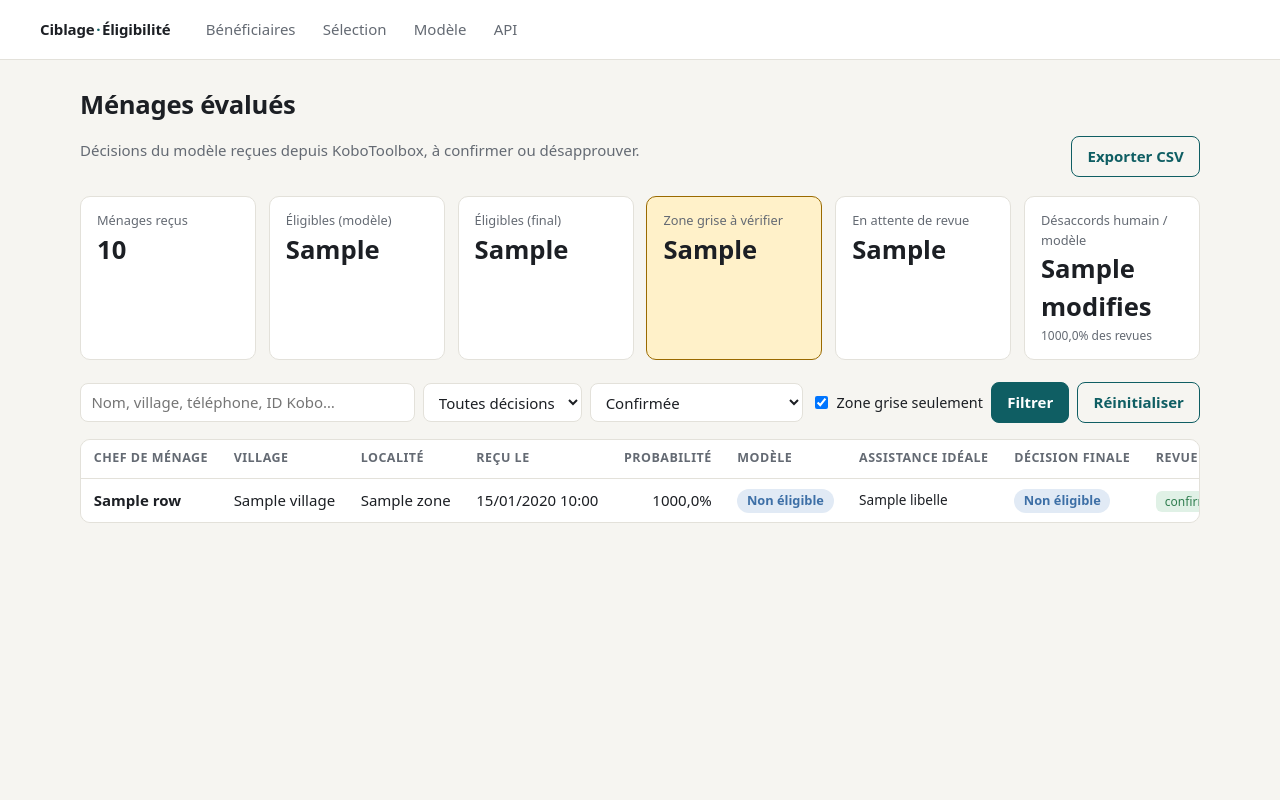
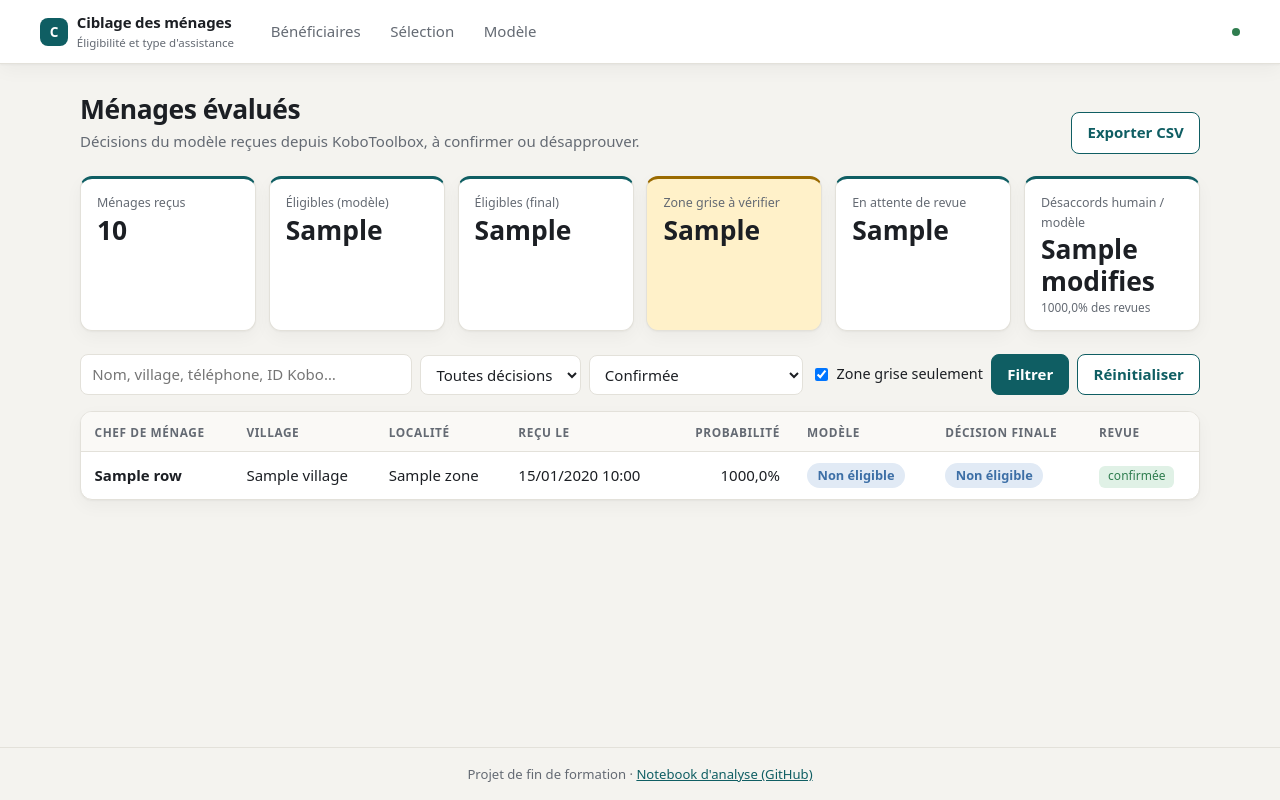
Before and after one commit to majorluvale/eligibilite_api, a FastAPI app: template app/templates/dashboard.html in a window 1280 px wide. Run offline with FastAPI, Linux system fonts and the light colour scheme; the template is opened without the code that fills it: most values are stand-ins (such as "Sample title", 1, 10 or a date in 2020); parts of the project's set-up code (start-up, migrations or seed data) failed here and were passed over.

Commit message:
Dashboard : nouveau design, page Modèle recentrée, lien vers le notebook
- Design revu : en-tête avec logo, cartes et indicateurs plus lisibles,
  pied de page avec le lien vers le notebook ; onglet API retiré du menu.
- Tableau de bord : le type d'assistance n'apparaît plus dans la liste, seulement
  sur la fiche du ménage (probabilités de la proposition et des alternatives,
  réponses déterminantes).
- Page Modèle : deux sections (éligibilité, type d'assistance), plus de texte sur
  la grille Excel, bouton vers le notebook ; les tableaux passent à la ligne ou
  défilent au lieu de déborder de leur cadre.
- Dates d'entraînement et nombres formatés (24/10/2026, 80 000).

```diff
--- a/app/main.py
+++ b/app/main.py
@@ -49,6 +49,7 @@ templates = Jinja2Templates(directory=HERE / "templates")
 templates.env.globals["SHORT_LABELS"] = SHORT_LABELS
 templates.env.globals["libelle"] = libelle
 templates.env.globals["ASSISTANCES"] = ASSISTANCES
+templates.env.globals["NOTEBOOK_URL"] = "https://github.com/majorluvale/eligibilite_api/blob/main/notebooks/ciblage_avec_ml.ipynb"
 
 
 def fmt_pct(v):
@@ -56,6 +57,8 @@ def fmt_pct(v):
 
 
 templates.env.filters["pct"] = fmt_pct
+templates.env.filters["nombre"] = lambda v: f"{v:,}".replace(",", " ")  # 80 000
+templates.env.filters["date_version"] = lambda v: f"{v[6:8]}/{v[4:6]}/{v[:4]}" if len(str(v)) >= 8 else v  # 20261024… -> 24/10/2026
 
 
 # ----------------------------------------------------------------------------- API
--- a/app/static/style.css
+++ b/app/static/style.css
@@ -1,10 +1,12 @@
 :root {
-  --bg: #f6f5f1;
+  --bg: #f4f3ef;
   --surface: #ffffff;
+  --surface-2: #faf9f6;
   --ink: #1c1f24;
   --muted: #646a73;
   --line: #e3e1da;
   --accent: #0f5e63;
+  --accent-soft: #e2efef;
   --accent-ink: #ffffff;
   --yes: #c4551b;        /* rapproche de l'éligibilité */
   --yes-soft: #fbe7da;
@@ -16,85 +18,111 @@
   --alt-soft: #f1e3f6;
   --warn: #9a6a00;
   --warn-soft: #fff1c9;
-  --radius: 10px;
+  --radius: 12px;
+  --shadow: 0 1px 2px rgba(20, 24, 28, .04), 0 6px 18px rgba(20, 24, 28, .04);
   color-scheme: light;
 }
 @media (prefers-color-scheme: dark) {
   :root {
-    --bg: #15171a; --surface: #1e2125; --ink: #e8e6e1; --muted: #9aa0a8; --line: #33373d;
-    --accent: #4fb3b9; --accent-ink: #0d1f20;
+    --bg: #131518; --surface: #1c1f23; --surface-2: #212429; --ink: #e8e6e1; --muted: #9aa0a8; --line: #31353b;
+    --accent: #4fb3b9; --accent-soft: #1b3133; --accent-ink: #0d1f20;
     --yes: #f08a52; --yes-soft: #3a261b; --no: #7fa8d9; --no-soft: #1d2a3a;
     --ok: #6cc28f; --ok-soft: #1b2e22; --alt: #c98ddb; --alt-soft: #2f2236;
     --warn: #e6b84a; --warn-soft: #362c12;
+    --shadow: none;
     color-scheme: dark;
   }
 }
 
 * { box-sizing: border-box; }
-body { margin: 0; background: var(--bg); color: var(--ink);
-  font: 15px/1.5 system-ui, -apple-system, "Segoe UI", Roboto, sans-serif; }
+html { -webkit-text-size-adjust: 100%; }
+body { margin: 0; background: var(--bg); color: var(--ink); min-height: 100vh; display: flex; flex-direction: column;
+  font: 15px/1.55 system-ui, -apple-system, "Segoe UI", Roboto, sans-serif; }
 a { color: var(--accent); }
-h1 { font-size: 1.6rem; margin: 0 0 .2rem; letter-spacing: -.01em; }
-h2 { font-size: 1.1rem; margin: 0 0 .8rem; }
-h3 { font-size: .95rem; margin: 0 0 .6rem; color: var(--muted); font-weight: 600; }
+a:focus-visible, button:focus-visible, input:focus-visible, select:focus-visible, textarea:focus-visible {
+  outline: 2px solid var(--accent); outline-offset: 2px; }
+h1 { font-size: 1.65rem; margin: 0 0 .25rem; letter-spacing: -.015em; line-height: 1.25; }
+h2 { font-size: 1.05rem; margin: 0 0 .8rem; letter-spacing: -.005em; }
+h3 { font-size: .9rem; margin: 0 0 .6rem; color: var(--muted); font-weight: 600; }
+p { margin: 0 0 .7rem; }
 .mt { margin-top: 1.4rem; }
 .muted { color: var(--muted); }
-.small { font-size: .85rem; }
+.small { font-size: .86rem; }
 
-.topbar { display: flex; align-items: center; gap: 1.5rem; padding: .8rem clamp(1rem, 4vw, 2.5rem);
-  background: var(--surface); border-bottom: 1px solid var(--line); position: sticky; top: 0; z-index: 5; flex-wrap: wrap; }
-.brand { font-weight: 700; text-decoration: none; color: var(--ink); letter-spacing: -.01em; }
-.brand span { color: var(--accent); padding: 0 .1rem; }
-.topbar nav { display: flex; gap: .3rem; flex: 1; }
-.topbar nav a { text-decoration: none; color: var(--muted); padding: .35rem .7rem; border-radius: 6px; }
-.topbar nav a.active, .topbar nav a:hover { color: var(--ink); background: var(--bg); }
-.user { color: var(--muted); font-size: .85rem; }
+/* ------------------------------------------------------------------ barre du haut */
+.topbar { display: flex; align-items: center; gap: 1.5rem; padding: .7rem clamp(1rem, 4vw, 2.5rem);
+  background: var(--surface); border-bottom: 1px solid var(--line); position: sticky; top: 0; z-index: 5; flex-wrap: wrap;
+  box-shadow: var(--shadow); }
+.brand { display: flex; align-items: center; gap: .55rem; font-weight: 700; text-decoration: none; color: var(--ink); letter-spacing: -.01em; }
+.brand-mark { width: 28px; height: 28px; border-radius: 8px; background: var(--accent); color: var(--accent-ink);
+  display: grid; place-items: center; font-size: .85rem; font-weight: 800; }
+.brand small { display: block; font-weight: 500; font-size: .72rem; color: var(--muted); letter-spacing: 0; }
+.topbar nav { display: flex; gap: .25rem; flex: 1; flex-wrap: wrap; }
+.topbar nav a { text-decoration: none; color: var(--muted); padding: .4rem .8rem; border-radius: 8px; font-weight: 500; }
+.topbar nav a:hover { color: var(--ink); background: var(--bg); }
+.topbar nav a.active { color: var(--accent); background: var(--accent-soft); }
+.user { color: var(--muted); font-size: .85rem; display: flex; align-items: center; gap: .4rem; }
+.user::before { content: ""; width: 8px; height: 8px; border-radius: 50%; background: var(--ok); }
 
-.wrap { max-width: 1200px; margin: 0 auto; padding: 1.6rem clamp(1rem, 4vw, 2.5rem) 4rem; }
-.page-head { display: flex; justify-content: space-between; align-items: flex-end; gap: 1rem; flex-wrap: wrap; margin-bottom: 1.2rem; }
+/* ------------------------------------------------------------------ mise en page */
+.wrap { width: 100%; max-width: 1200px; margin: 0 auto; padding: 1.8rem clamp(1rem, 4vw, 2.5rem) 3rem; flex: 1; }
+.page-head { display: flex; justify-content: space-between; align-items: flex-end; gap: 1rem; flex-wrap: wrap; margin-bottom: 1.4rem; }
+.page-head > div { min-width: 0; }
+.page-head p { margin: 0; }
 .actions { display: flex; gap: .5rem; flex-wrap: wrap; }
 .actions form { margin: 0; }
 .back { display: inline-block; margin-bottom: .8rem; text-decoration: none; font-size: .9rem; }
+.section-title { display: flex; align-items: center; gap: .7rem; margin: 2rem 0 1rem; font-size: 1.15rem; }
+.section-title::after { content: ""; flex: 1; height: 1px; background: var(--line); }
+.section-title .tag { font-weight: 500; }
+.footer { border-top: 1px solid var(--line); color: var(--muted); font-size: .82rem; padding: 1rem clamp(1rem, 4vw, 2.5rem); text-align: center; }
 
-.btn { display: inline-block; border: 1px solid var(--accent); background: var(--accent); color: var(--accent-ink);
+.btn { display: inline-flex; align-items: center; gap: .4rem; border: 1px solid var(--accent); background: var(--accent); color: var(--accent-ink);
   padding: .5rem .95rem; border-radius: 8px; font: inherit; font-weight: 600; cursor: pointer; text-decoration: none; }
-.btn.ghost { background: transparent; color: var(--accent); }
+.btn.ghost { background: var(--surface); color: var(--accent); }
 .btn:hover { filter: brightness(1.08); }
 
 .flash { background: var(--ok-soft); color: var(--ok); padding: .7rem 1rem; border-radius: 8px; margin-bottom: 1rem; }
 .flash.error { background: var(--yes-soft); color: var(--yes); }
 
-.kpis { display: grid; grid-template-columns: repeat(auto-fit, minmax(160px, 1fr)); gap: .8rem; margin-bottom: 1.4rem; }
-.kpi { background: var(--surface); border: 1px solid var(--line); border-radius: var(--radius); padding: .9rem 1rem; }
-.kpi span { display: block; color: var(--muted); font-size: .8rem; }
-.kpi strong { font-size: 1.6rem; font-variant-numeric: tabular-nums; }
-.kpi small { display: block; color: var(--muted); font-size: .75rem; }
-.kpi.warn { border-color: var(--warn); background: var(--warn-soft); }
+/* ------------------------------------------------------------------ indicateurs */
+.kpis { display: grid; grid-template-columns: repeat(auto-fit, minmax(min(100%, 165px), 1fr)); gap: .8rem; margin-bottom: 1.4rem; }
+.kpi { background: var(--surface); border: 1px solid var(--line); border-radius: var(--radius); padding: .9rem 1rem; box-shadow: var(--shadow);
+  min-width: 0; border-top: 3px solid var(--accent); }
+.kpi span { display: block; color: var(--muted); font-size: .78rem; font-weight: 500; }
+.kpi strong { display: block; font-size: 1.65rem; line-height: 1.2; margin-top: .15rem; font-variant-numeric: tabular-nums; }
+.kpi small { display: block; color: var(--muted); font-size: .74rem; }
+.kpi.warn { border-top-color: var(--warn); background: var(--warn-soft); }
 
+/* ------------------------------------------------------------------ filtres et formulaires */
 .filters { display: flex; gap: .5rem; flex-wrap: wrap; align-items: center; margin-bottom: 1rem; }
 .filters input[type=search], .filters select, textarea {
-  font: inherit; padding: .45rem .65rem; border: 1px solid var(--line); border-radius: 8px; background: var(--surface); color: var(--ink); }
-.filters input[type=search] { flex: 1 1 240px; }
+  font: inherit; padding: .5rem .7rem; border: 1px solid var(--line); border-radius: 8px; background: var(--surface); color: var(--ink); }
+.filters input[type=search] { flex: 1 1 240px; min-width: 0; }
 .check { display: flex; align-items: center; gap: .35rem; font-size: .9rem; }
 
-.table-scroll { overflow-x: auto; background: var(--surface); border: 1px solid var(--line); border-radius: var(--radius); }
+/* ------------------------------------------------------------------ tableaux */
+.table-scroll { overflow-x: auto; background: var(--surface); border: 1px solid var(--line); border-radius: var(--radius); box-shadow: var(--shadow); }
 table { border-collapse: collapse; width: 100%; }
-.list th, .list td { padding: .6rem .8rem; text-align: left; border-bottom: 1px solid var(--line); white-space: nowrap; }
-.list th { font-size: .78rem; text-transform: uppercase; letter-spacing: .04em; color: var(--muted); font-weight: 600; }
+.list th, .list td { padding: .65rem .85rem; text-align: left; border-bottom: 1px solid var(--line); white-space: nowrap; }
+.list thead th { font-size: .74rem; text-transform: uppercase; letter-spacing: .05em; color: var(--muted); font-weight: 600; background: var(--surface-2); }
 .list tbody tr { cursor: pointer; }
-.list tbody tr:hover { background: var(--bg); }
+.list tbody tr:hover { background: var(--surface-2); }
 .list tr:last-child td { border-bottom: 0; }
 .list td a { color: var(--ink); font-weight: 600; text-decoration: none; }
 .list .empty td { text-align: center; color: var(--muted); padding: 2.5rem; cursor: default; white-space: normal; }
-.list.compact th, .list.compact td { padding: .4rem .5rem; }
+/* tableaux à l'intérieur des cartes : le texte passe à la ligne au lieu de déborder */
+.list.compact th, .list.compact td { padding: .5rem .55rem; white-space: normal; overflow-wrap: anywhere; vertical-align: top; }
+.list.compact .num { white-space: nowrap; overflow-wrap: normal; }
 .list.compact tbody tr { cursor: default; }
+.list.compact tbody tr:hover { background: transparent; }
 .list tr.chosen td { font-weight: 700; background: var(--ok-soft); }
 .num { text-align: right !important; font-variant-numeric: tabular-nums; }
 
-.pill { display: inline-block; padding: .15rem .6rem; border-radius: 999px; font-size: .8rem; font-weight: 600; }
+.pill { display: inline-block; padding: .18rem .65rem; border-radius: 999px; font-size: .8rem; font-weight: 600; }
 .pill.yes { background: var(--yes-soft); color: var(--yes); }
 .pill.no { background: var(--no-soft); color: var(--no); }
-.pill.big { font-size: 1.1rem; padding: .3rem 1rem; }
+.pill.big { font-size: 1.05rem; padding: .35rem 1rem; }
 .tag { display: inline-block; padding: .05rem .5rem; border-radius: 6px; font-size: .75rem; background: var(--bg); color: var(--muted); border: 1px solid var(--line); }
 .tag.ok { background: var(--ok-soft); color: var(--ok); border-color: transparent; }
 .tag.alt { background: var(--alt-soft); color: var(--alt); border-color: transparent; }
--- a/app/templates/base.html
+++ b/app/templates/base.html
@@ -8,18 +8,20 @@
 </head>
 <body>
 <header class="topbar">
-  <a class="brand" href="/dashboard">Ciblage<span>·</span>Éligibilité</a>
+  <a class="brand" href="/dashboard"><span class="brand-mark">C</span><span>Ciblage des ménages<small>Éligibilité et type d'assistance</small></span></a>
   <nav>
     {% set p = request.url.path %}
     <a href="/dashboard" class="{% if p.startswith('/dashboard') and not p.startswith('/dashboard/modele') and not p.startswith('/dashboard/selections') %}active{% endif %}">Bénéficiaires</a>
     <a href="/dashboard/selections" class="{% if p.startswith('/dashboard/selections') %}active{% endif %}">Sélection</a>
-    <a href="/dashboard/modele" class="{% if request.url.path.startswith('/dashboard/modele') %}active{% endif %}">Modèle</a>
-    <a href="/docs">API</a>
+    <a href="/dashboard/modele" class="{% if p.startswith('/dashboard/modele') %}active{% endif %}">Modèle</a>
   </nav>
   <span class="user">{{ user }}</span>
 </header>
 <main class="wrap">
   {% block content %}{% endblock %}
 </main>
+<footer class="footer">
+  Projet de fin de formation · <a href="{{ NOTEBOOK_URL }}" target="_blank" rel="noopener">Notebook d'analyse (GitHub)</a>
+</footer>
 </body>
 </html>
--- a/app/templates/dashboard.html
+++ b/app/templates/dashboard.html
@@ -52,7 +52,7 @@
   <thead>
     <tr>
       <th>Chef de ménage</th><th>Village</th><th>Localité</th><th>Reçu le</th>
-      <th class="num">Probabilité</th><th>Modèle</th><th>Assistance idéale</th><th>Décision finale</th><th>Revue</th>
+      <th class="num">Probabilité</th><th>Modèle</th><th>Décision finale</th><th>Revue</th>
     </tr>
   </thead>
   <tbody>
@@ -64,9 +64,7 @@
       <td>{{ b.zone or '—' }}</td>
       <td>{{ (b.submitted_at or b.received_at).strftime('%d/%m/%Y %H:%M') }}</td>
       <td class="num">{{ b.score|pct }}</td>
-      <td><span class="pill {{ 'yes' if b.model_decision else 'no' }}">{{ 'Éligible' if b.model_decision else 'Non éligible' }}</span></td>
-      <td class="small">{{ b.assistance.libelle if b.assistance else '—' }}</td>
-      <td><span class="pill {{ 'yes' if b.final_decision else 'no' }}">{{ 'Éligible' if b.final_decision else 'Non éligible' }}</span></td>
+      <td><span class="pill {{ 'yes' if b.model_decision else 'no' }}">{{ 'Éligible' if b.model_decision else 'Non éligible' }}</span></td>      <td><span class="pill {{ 'yes' if b.final_decision else 'no' }}">{{ 'Éligible' if b.final_decision else 'Non éligible' }}</span></td>
       <td>
         {% if b.statut_revue == 'en_attente' %}<span class="tag">en attente</span>
         {% elif b.statut_revue == 'confirmee' %}<span class="tag ok">confirmée</span>
@@ -74,7 +72,7 @@
       </td>
     </tr>
   {% else %}
-    <tr class="empty"><td colspan="9">Aucun ménage pour l'instant. Les soumissions Kobo apparaîtront ici dès réception.</td></tr>
+    <tr class="empty"><td colspan="8">Aucun ménage pour l'instant. Les soumissions Kobo apparaîtront ici dès réception.</td></tr>
   {% endfor %}
   </tbody>
 </table>
```
Also changed, not shown: other parts of app/static/style.css (+40 -16 lines), app/templates/beneficiaire.html (+12 -9 lines), app/templates/modele.html (+88 -75 lines), tests/test_api.py (+4 -2 lines).
